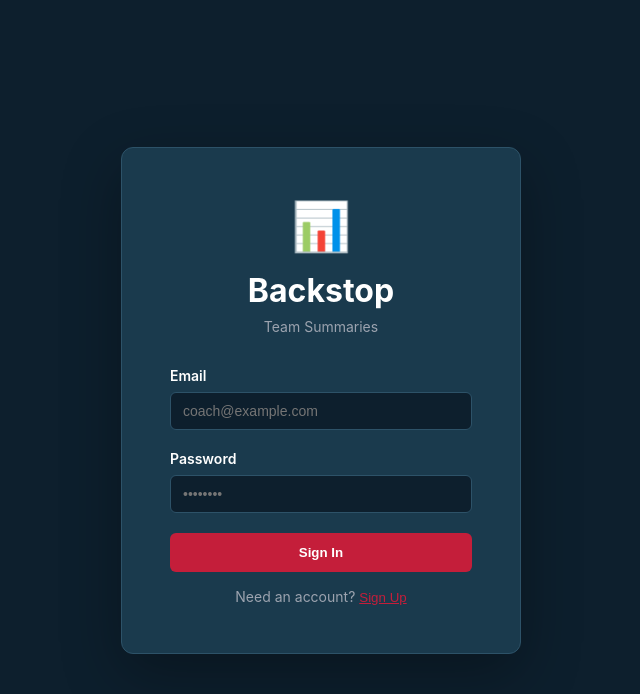
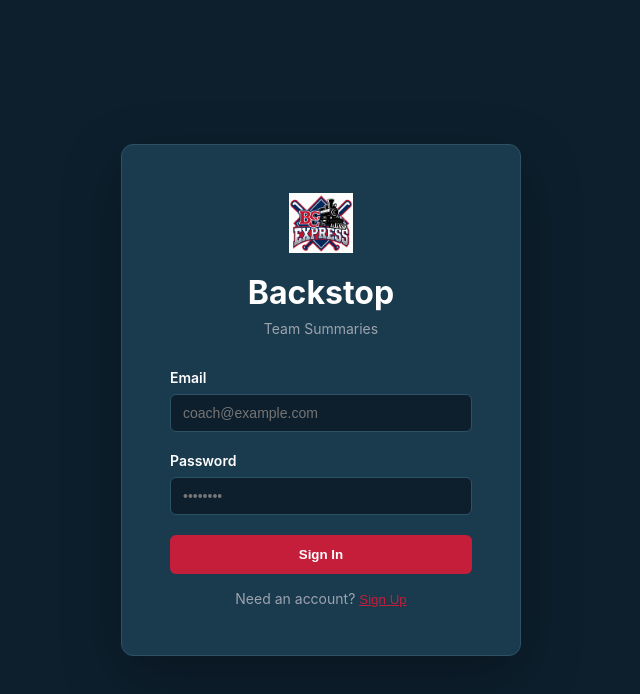
Before and after one commit to jdillon006/backstop-frontend, a React (Create React App) app: page / in a window 1280 px wide. Shown: the top 694 px of the page, without its empty margins (319-959 px from the left). Built offline with nearby package versions, Linux system fonts and the light colour scheme; no server answers.

Commit message:
Update LoginPage.jsx

```diff
--- a/src/pages/LoginPage.jsx
+++ b/src/pages/LoginPage.jsx
@@ -45,7 +45,7 @@
     <div className="login-container">
       <div className="login-card">
         <div className="login-header">
-          <span className="logo-icon" style={{ fontSize: '48px' }}>📊</span>
+        <img src="/bc-express-logo.png" alt="BC Express" style={{ height: '60px', width: 'auto' }} />
           <h1>Backstop</h1>
           <p>Team Summaries</p>
         </div>
```
